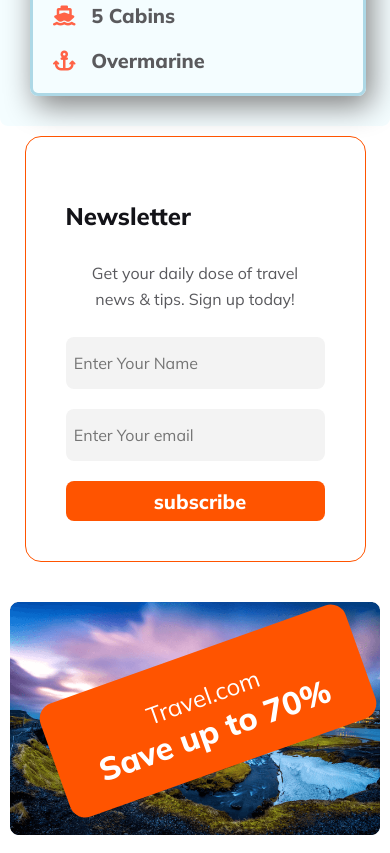
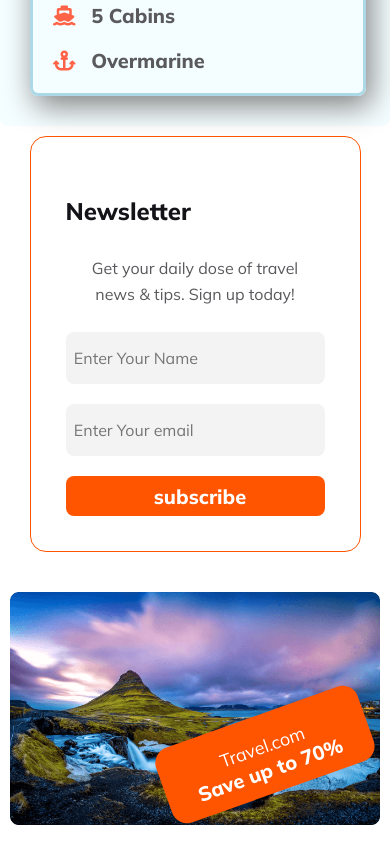
Before and after one commit to mdmamunhp09/luxury-travel-bd, a plain HTML site: page index.html in a window 390 px wide. Shown: the part 7471-8324 px from the top of the page. Drawn offline with Linux system fonts and the light colour scheme.

Commit message:
text align

```diff
--- a/css/style.css
+++ b/css/style.css
@@ -11,8 +11,8 @@ main {
     margin: 0 auto;
 }
 
-.title-icon{
-    color:#FF5400
+.title-icon {
+    color: #FF5400
 }
 
 .travel {
@@ -53,6 +53,7 @@ main {
 section {
     margin-bottom: 100px;
 }
+
 /* common style section end  */
 
 /* header section start  */
@@ -108,6 +109,7 @@ section {
 #first-child {
     color: red;
 }
+
 /* nav section end  */
 
 /* banner section start  */
@@ -180,6 +182,7 @@ select {
     font-weight: 700;
     margin-top: 0px;
 }
+
 /* banner section end  */
 /* header section end  */
 
@@ -199,6 +202,7 @@ select {
     margin-top: 24px;
 
 }
+
 /* .popular-tour section end  */
 
 
@@ -223,7 +227,7 @@ select {
     font-weight: 400;
     line-height: 26px;
     margin-top: 24px;
-    padding:0 120px;
+    padding: 0 120px;
 }
 
 .img-text {
@@ -266,7 +270,7 @@ select {
     margin-bottom: 10px;
 }
 
-.card-description{
+.card-description {
     color: rgba(19, 19, 24, 0.70);
     text-align: center;
     font-family: Mulish;
@@ -276,6 +280,7 @@ select {
     margin-top: 24px;
 
 }
+
 .card-row-1 {
     display: grid;
     grid-template-columns: repeat(2, 1fr);
@@ -310,7 +315,8 @@ select {
     padding: 32px;
 
 }
-.card-2{
+
+.card-2 {
     width: 50%;
     margin: 0 auto;
 }
@@ -411,6 +417,7 @@ select {
     color: tomato;
 
 }
+
 /* cruises service end  */
 
 /* subscribe-container start */
@@ -424,7 +431,7 @@ select {
 .form {
     border-radius: 16px;
     border: 1px solid #FF5400;
-    padding: 40px;
+    padding: 35px;
     max-width: 50%;
 }
 
@@ -469,6 +476,8 @@ button {
     position: relative;
 }
 
+
+
 .text-subscribe-title {
     color: #FFF;
     font-family: Mulish;
@@ -487,6 +496,7 @@ button {
     font-weight: 800;
     line-height: normal;
 }
+
 /* subscribe section end  */
 
 /* footer section start  */
@@ -539,6 +549,7 @@ hr {
     border: 0.5px solid rgba(19, 19, 24, 0.10);
 
 }
+
 /* footer section end  */
 
 
@@ -620,9 +631,10 @@ hr {
     }
 
     /* popular tour start  */
-    .popular-tour{
+    .popular-tour {
         margin-bottom: 5px;
     }
+
     .popular-tour-content {
         padding-left: 20px;
     }
@@ -632,7 +644,7 @@ hr {
     }
 
     /* choose .destination section start  */
-    .destination-description{
+    .destination-description {
         padding: 5px;
     }
 
@@ -640,7 +652,7 @@ hr {
         padding: 0px 20px;
     }
 
-    .choose-us-container{
+    .choose-us-container {
         margin-top: 5px;
         padding-top: 5px;
     }
@@ -667,9 +679,10 @@ hr {
     }
 
     /* cruises section start  */
-     .cruises-container{
+    .cruises-container {
         margin-bottom: 0px;
     }
+
     .cruises {
         flex-direction: column;
     }
@@ -683,6 +696,36 @@ hr {
         flex-direction: column;
         padding: 0 10px;
         margin-top: 10px;
+    }
+
+    .text-subscribe {
+        border-radius: 16px;
+        background: #FF5400;
+        width: 324px;
+        height: 120px;
+        transform: rotate(-19.628deg);
+        position: absolute;
+        bottom: 35px;
+        right: 8px;
+        text-align: center;
+    }
+
+    .text-subscribe-title {
+
+        font-size: 18px;
+        font-weight: 400;
+        margin-top: 20px;
+    }
+
+    .text-subscribe-off {
+
+        font-size: 20px;
+        font-weight: 800;
+    }
+
+    .text-subscribe {
+        width: 214.023px;
+        height: 79.268px;
     }
 
     .form {
@@ -699,16 +742,19 @@ hr {
     }
 
     /* footer section start  */
-   .footer-title{
+    .footer-title {
         margin-top: 15px;
     }
-   .footer-description{
+
+    .footer-description {
         padding: 5px;
     }
+
     footer {
         padding: 5px;
     }
-    .cruises-card{
+
+    .cruises-card {
         width: 100%;
         padding: 0px;
     }
@@ -722,11 +768,13 @@ hr {
         right: 0px;
         top: 0px;
     }
+
     .chose>input,
     button,
-    select{
+    select {
         height: 40px;
     }
+
     .nav>.nav-btn>label {
         display: inline-block;
         width: 50px;
--- a/index.html
+++ b/index.html
@@ -1003,14 +1003,14 @@
 
         <!-- subscribe-section start  -->
         <section class="subscribe-container">
-            <div class="form">
+            <div class="form subscribe-width">
                 <h3 class="card-title">Newsletter</h3>
                 <p class="card-description">Get your daily dose of travel news & tips. Sign up today!</p>
                 <input type="text" placeholder="  Enter Your Name"><br>
                 <input type="email" placeholder="  Enter Your email"><br>
                 <button class="subscribe">subscribe</button>
             </div>
-            <div class="subscribe-image">
+            <div class="subscribe-image subscribe-width">
                 <img src="Images/Rectangle 8 (1).png" alt="">
                 <div class="text-subscribe">
                     <h5 class="text-subscribe-title">Travel.com</h5>
```
Lines whose indentation alone changed are shown as unchanged.
